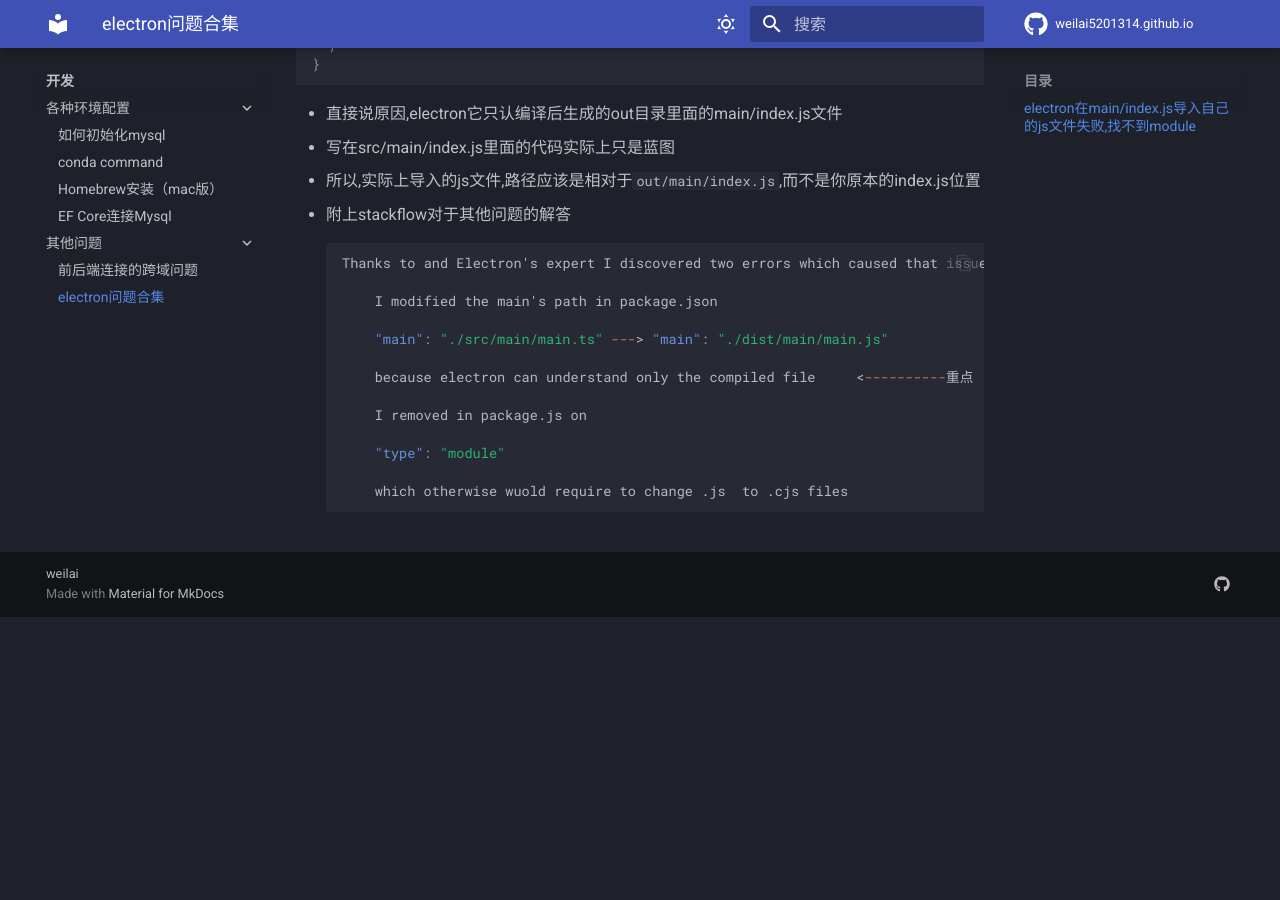
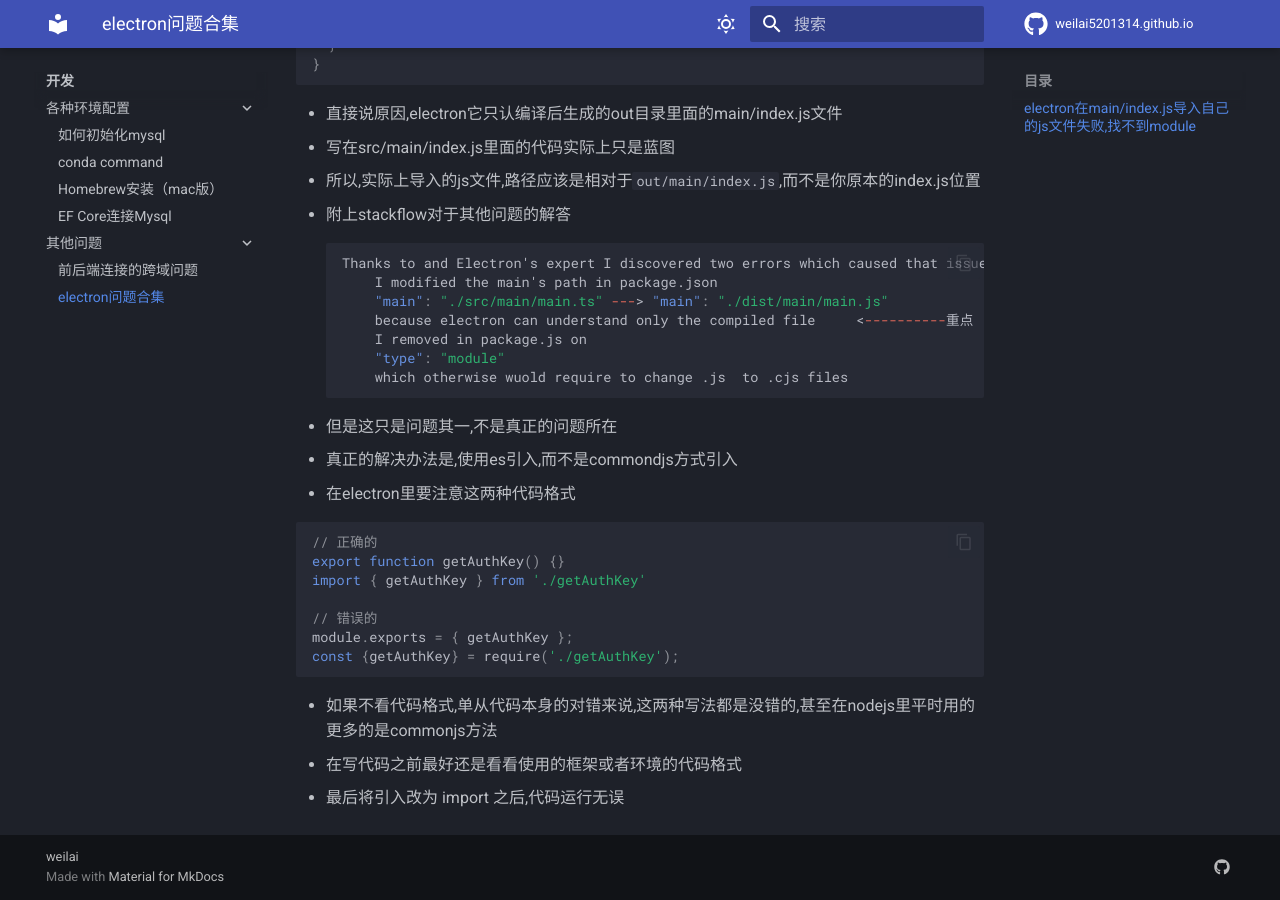
Before and after one commit to weilai5201314/weilai5201314.github.io, an MkDocs documentation site: the page built from docs/Develop/其他问题/electron问题合集.md, in a window 1280 px wide and 900 px high, scrolled down 1120 px. Built offline with MkDocs 1.6.1 and Material for MkDocs 9.7.7, drawn with Linux system fonts in a browser that asks for light colours; comment, search, counter and statistics services are not loaded; before the commit the page ends 1737 px from its top, so only the background shows below that.

Commit message:
fix(projects): 修改electron引入问题

````diff
--- a/docs/Develop/其他问题/electron问题合集.md
+++ b/docs/Develop/其他问题/electron问题合集.md
@@ -60,18 +60,28 @@
 - 附上stackflow对于其他问题的解答
 ```json
 Thanks to and Electron's expert I discovered two errors which caused that issue:
+    I modified the main's path in package.json
+    "main": "./src/main/main.ts" ---> "main": "./dist/main/main.js"
+    because electron can understand only the compiled file     <----------重点
+    I removed in package.js on
+    "type": "module"
+    which otherwise wuold require to change .js  to .cjs files
+```
 
-    I modified the main's path in package.json
+- 但是这只是问题其一,不是真正的问题所在
+- 真正的解决办法是,使用es引入,而不是commondjs方式引入
+- 在electron里要注意这两种代码格式
 
-    "main": "./src/main/main.ts" ---> "main": "./dist/main/main.js"
+```javascript
+// 正确的
+export function getAuthKey() {}
+import { getAuthKey } from './getAuthKey'
 
-    because electron can understand only the compiled file     <----------重点
+// 错误的
+module.exports = { getAuthKey };
+const {getAuthKey} = require('./getAuthKey');
+```
 
-    I removed in package.js on
-
-    "type": "module"
-
-    which otherwise wuold require to change .js  to .cjs files
-
-
-```
+- 如果不看代码格式,单从代码本身的对错来说,这两种写法都是没错的,甚至在nodejs里平时用的更多的是commonjs方法
+- 在写代码之前最好还是看看使用的框架或者环境的代码格式
+- 最后将引入改为 import 之后,代码运行无误
````
